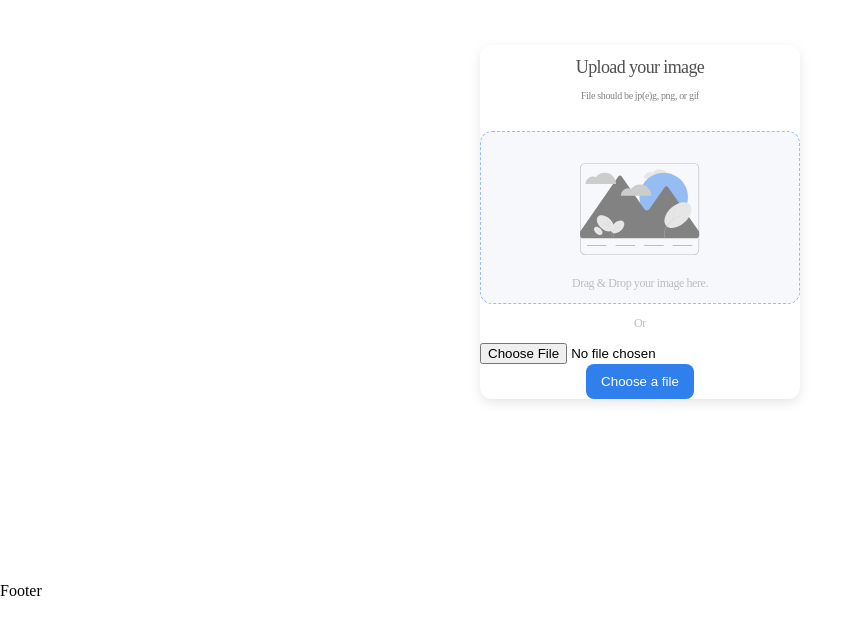
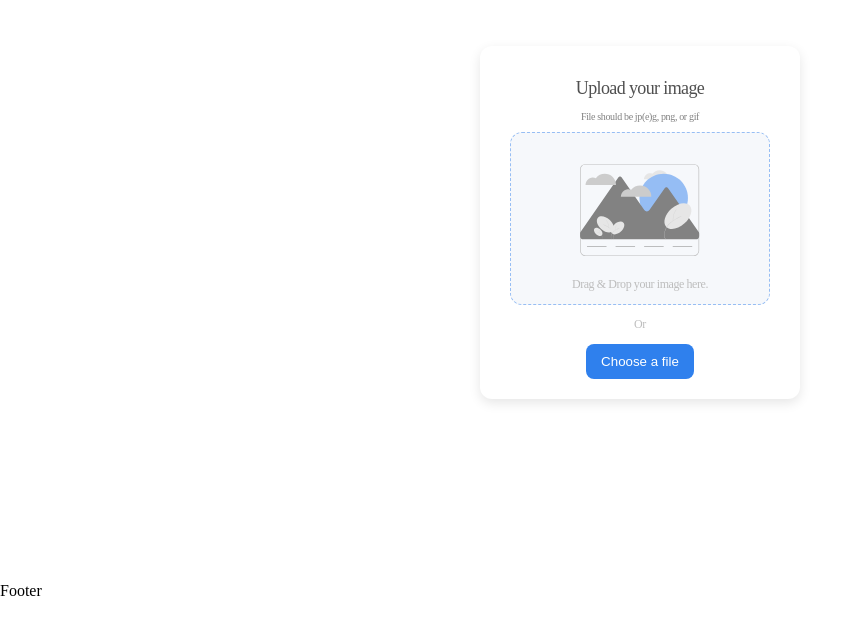
Before and after one commit to LuisGhz/image-uploader-react, a React (Vite) app: page / in a window 1280 px wide. Shown: the part 138-772 px from the top of the page, without its empty margins (0-863 px from the left). Built offline with nearby package versions, Linux system fonts and the light colour scheme.

Commit message:
Set styles on errors and hide input file

```diff
--- a/src/components/DragImage.css
+++ b/src/components/DragImage.css
@@ -1,3 +1,7 @@
+.drag-image {
+  padding: 20px 30px;
+}
+
 .drag-image__title {
   color: var(--gray-2);
   font-family: Poppins;
@@ -18,7 +22,22 @@
   letter-spacing: -0.35px;
   line-height: normal;
   text-align: center;
+  margin-block-end: 10px;
+}
+
+.drag-image__file-description--no-error {
   margin-block-end: 30px;
+}
+
+.drag-image__error {
+  color: var(--red-1);
+  font-family: Poppins;
+  font-size: 12px;
+  font-style: normal;
+  font-weight: 500;
+  letter-spacing: -0.35px;
+  line-height: normal;
+  text-align: center;
 }
 
 .drag-area {
@@ -45,6 +64,10 @@
   text-align: center;
 }
 
+.drag-image__input {
+  display: none;
+}
+
 .drag-image__choose-btn {
   background: var(--blue-1);
   border-radius: 8px;
--- a/src/components/DragImage.tsx
+++ b/src/components/DragImage.tsx
@@ -41,11 +41,11 @@ export const DragImage = ({ uploadImage }: DragImageProps) => {
   return (
     <div className="drag-image">
       <h1 className="drag-image__title">Upload your image</h1>
-      <p className="drag-image__file-description">
+      <p className={["drag-image__file-description", (isInvalidSize && isInvalidType) ? "drag-image__file-description--no-error" : ""].join(' ')}>
         File should be jp(e)g, png, or gif
       </p>
-      {isInvalidSize && <p>Image too large.</p>}
-      {isInvalidType && <p>Invalid image type.</p>}
+      {isInvalidSize && <p className="drag-image__error">Image too large.</p>}
+      {isInvalidType && <p className="drag-image__error">Invalid image type.</p>}
       <section
         onDragOver={onDragOver}
         onDrop={onDrop}
@@ -57,6 +57,7 @@ export const DragImage = ({ uploadImage }: DragImageProps) => {
       </section>
       <p className="drag-image__or">Or</p>
       <input
+        className="drag-image__input"
         type="file"
         name="image-selecto"
         id="image-selector"
--- a/src/index.css
+++ b/src/index.css
@@ -10,6 +10,7 @@ html, body {
 }
 
 :root {
+  --red-1: #EB5757;
   --blue-1: #2f80ed;
   --gray-2: #4f4f4f;
   --gray-3: #828282;
```
